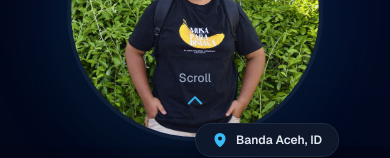
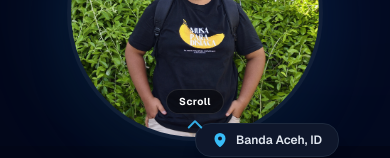
Before and after one commit to dimzulfaridha/myportfolio-website, a React (Vite) app: page / in a window 390 px wide. Shown: the part 698-856 px from the top of the page. Built offline with nearby package versions, Linux system fonts and the light colour scheme.

Commit message:
Optimize scroll indicator visibility for mobile

```diff
--- a/src/App.jsx
+++ b/src/App.jsx
@@ -498,10 +498,10 @@ function App() {
 
       {/* Scroll Down Indicator */}
       <div
-        className={`fixed bottom-8 left-0 right-0 z-40 flex justify-center pointer-events-none transition-opacity duration-700 ease-in-out ${scrolled ? 'opacity-0 translate-y-4' : 'opacity-100 translate-y-0'}`}
+        className={`fixed bottom-2 md:bottom-8 left-0 right-0 z-50 flex justify-center pointer-events-none transition-opacity duration-700 ease-in-out ${scrolled ? 'opacity-0 translate-y-4' : 'opacity-100 translate-y-0'}`}
       >
-        <div className="flex flex-col items-center gap-2 text-slate-300">
-          <span className="text-xs font-medium text-slate-400">Scroll</span>
+        <div className="flex flex-col items-center gap-1 md:gap-2 text-slate-300">
+          <span className="text-[10px] md:text-xs font-bold md:font-medium text-white md:text-slate-400 tracking-wider bg-black/40 md:bg-transparent px-3 py-1 md:px-0 md:py-0 rounded-full backdrop-blur-md md:backdrop-blur-none border border-white/10 md:border-transparent drop-shadow-lg">Scroll</span>
 
           {/* Desktop Mouse Icon */}
           <div className="hidden md:flex w-6 h-10 rounded-full border-2 border-slate-400 justify-center p-1">
```
